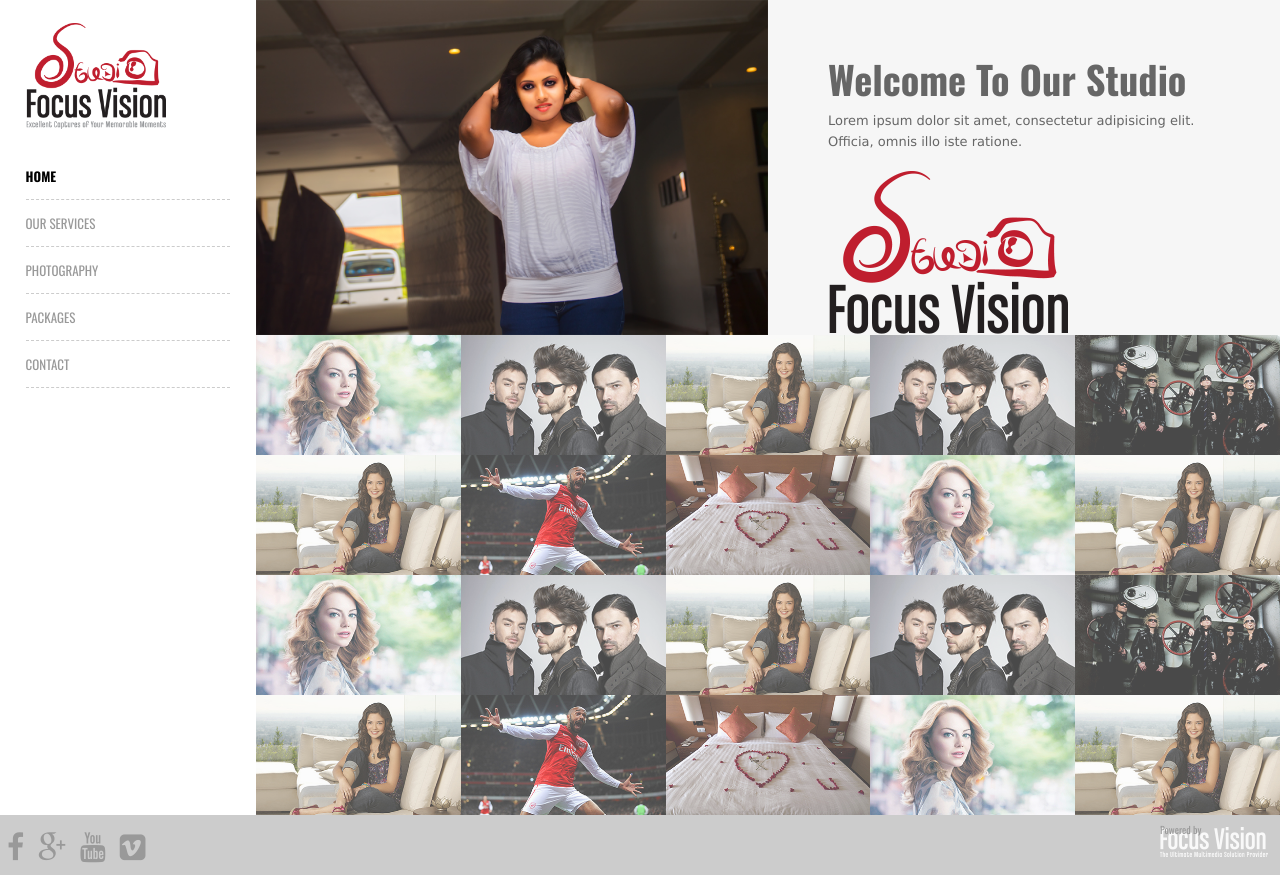
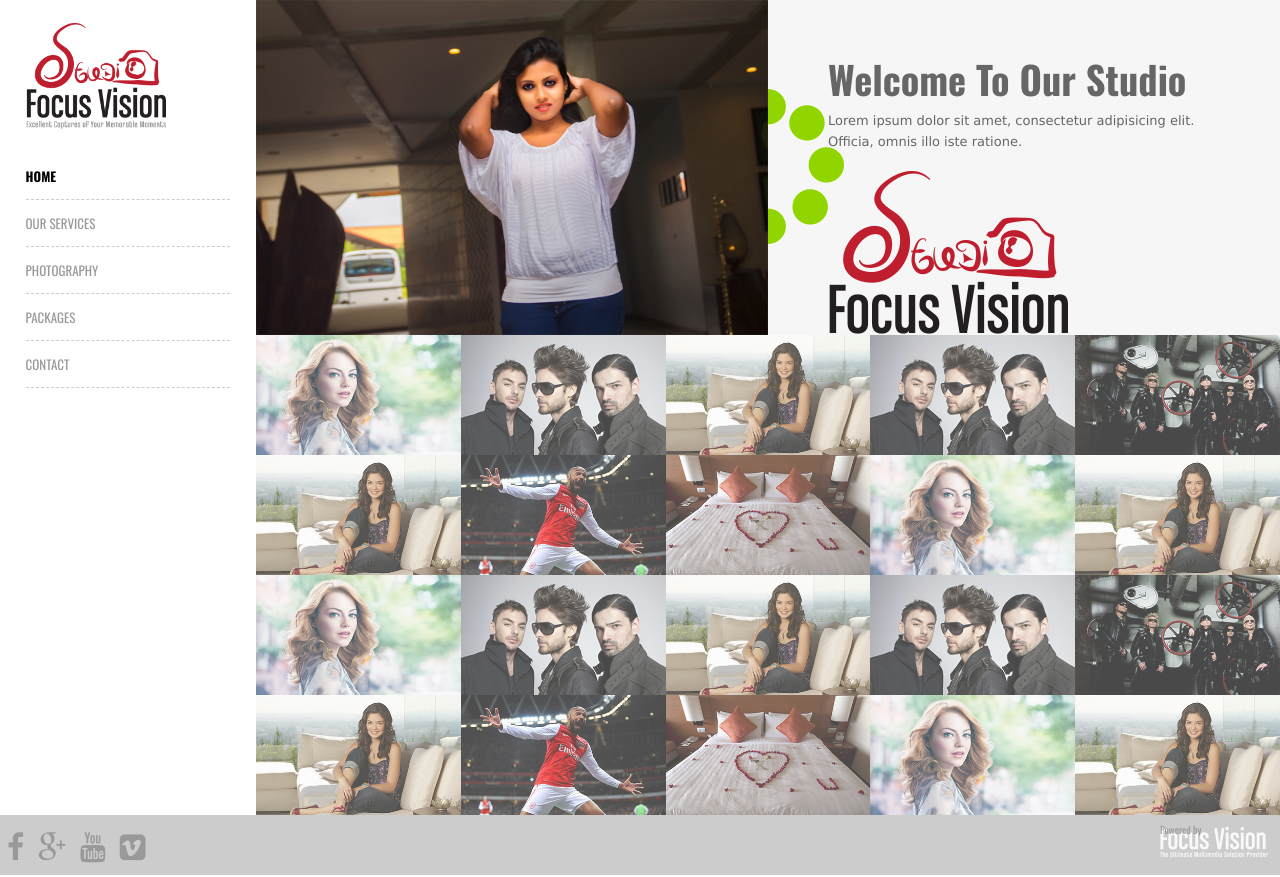
Before and after one commit to madusankamad/focusvisionlk.com, a PHP site: page /home_bak.html in a window 1280 px wide. Run offline with PHP 8.4, Linux system fonts and the light colour scheme.

Commit message:
loader added to the slider

```diff
--- a/css/styles_main_old.css
+++ b/css/styles_main_old.css
@@ -10,7 +10,6 @@ body,html{
 	color:#666;
 	height:100%;
 	width:100%;
-
 	}
 /*---------------fonts--------------*/
 h1{font-size: 35px;
@@ -111,6 +110,8 @@ p{	font-size: 13px;
 	display:block;
 	height:auto;
 	overflow:hidden;
+	min-height:190px;
+	background:url(../images/slider_loader.gif) center no-repeat;
 	}
 
 #main-slider .bx-controls{
```
Also changed, not shown: images/slider_loader.gif (added), images/slider_loading.gif (added).
